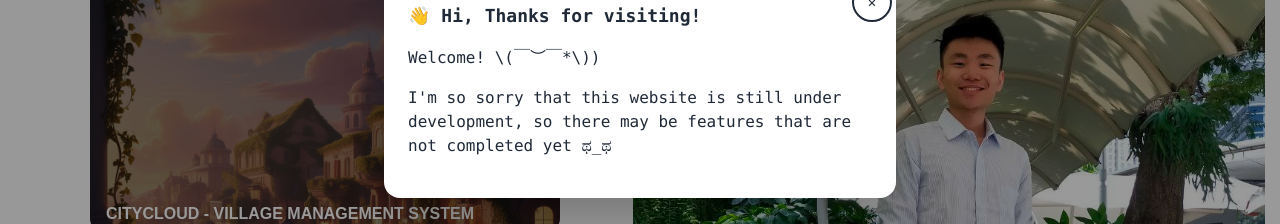
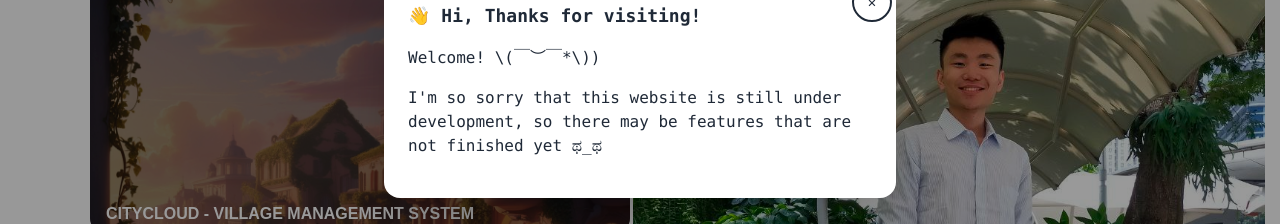
Before and after one commit to victorchndra/guest-frontend-personal-website, a React (Vite) app: page / in a window 1280 px wide. Shown: the part 312-536 px from the top of the page. Built offline with nearby package versions, Linux system fonts and the light colour scheme; no server answers; a web font is replaced by a local one.

Commit message:
update minor di home

```diff
--- a/index.html
+++ b/index.html
@@ -4,7 +4,7 @@
     <meta charset="UTF-8" />
     <link rel="icon" type="image/svg+xml" href="/vite.svg" />
     <meta name="viewport" content="width=device-width, initial-scale=1.0" />
-    <title>Vite + React</title>
+    <title>Victor Chandra</title>
   </head>
   <body>
     <div id="root"></div>
--- a/src/Pages/Home.jsx
+++ b/src/Pages/Home.jsx
@@ -42,7 +42,7 @@ const Home = () => {
                 </form>
                 <h3 className="font-bold text-lg">👋 Hi, Thanks for visiting!</h3>
                 <p className="pt-4">Welcome! \(￣︶￣*\))</p>
-                <p className="py-4">I'm so sorry that this website is still under development, so there may be features that are not completed yet ಥ_ಥ</p>
+                <p className="py-4">I'm so sorry that this website is still under development, so there may be features that are not finished yet ಥ_ಥ</p>
             </div>
         </dialog>
 
@@ -60,7 +60,7 @@ const Home = () => {
         </section>
 
         {/* Projects Section */}
-        <section className="px-[30px] pt-[24px] md:px-[90px] md:w-[650px] relative">
+        <section className="px-[30px] pt-[24px] md:px-[90px] md:w-[720px] relative">
             <div className="flex flex-col">
                 <ProjectList />
             </div>
@@ -81,7 +81,7 @@ const Home = () => {
                         <div className="absolute top-0 left-0 w-full h-full bg-gradient-to-t from-black/70 from-30% to-black/10 to-50%"></div>
                         <div className="flex flex-col relative z-10" >
                             {/* <img src={`http://127.0.0.1:8000/storage/${post.cover_img}`} /> */}
-                            <p className="uppercase text-sm font-bold text-white bg-red-500 px-2 flex max-w-fit justify-center items-center rounded-lg">Technology</p>
+                            <p className="uppercase text-sm font-bold text-white bg-red-500 px-2 flex max-w-fit justify-center items-center rounded-lg">{post.category.name}</p>
                             <h1 className="font-medium text-2xl text-white mt-1 capitalize">{truncateString(post.title, 40)}</h1>
                             <p className="text-sm mt-2 text-gray-300">{moment(post.created_at).format('DD/MM/YYYY, HH:mm A')}</p>
                         </div>
```
